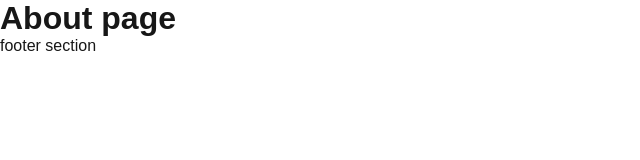
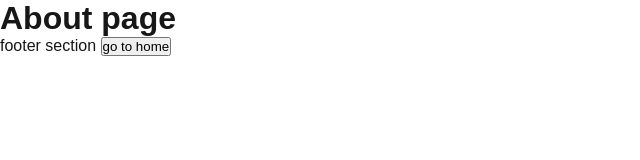
Before and after one commit to mohit-sanwal/nextJsApp, a Next.js app: page /about in a window 1280 px wide. Shown: the top 160 px of the page, without its empty margins (0-640 px from the left). Built offline with nearby package versions, Linux system fonts and the light colour scheme.

Commit message:
routing via useRouter

```diff
--- a/src/app/about/page.js
+++ b/src/app/about/page.js
@@ -1,13 +1,19 @@
+"use client"
 import styles from "./page.module.css";
+import { useRouter } from "next/navigation";
 
 export default function Authenticate() {
+    const router = useRouter();
+    const goToHome = (name) => {
+      router.push(name);
+    }
   return (
     <div >
       <main>
          <h1> About page  </h1>
       </main>
       <footer>
-           footer section
+           footer section <button onClick={() => goToHome('/')}>go to home</button>
       </footer>
     </div>
   );
--- a/src/app/page.js
+++ b/src/app/page.js
@@ -1,11 +1,15 @@
+"use client"
 import Image from "next/image";
 import styles from "./page.module.css";
+import Link from "next/link";
 
 export default function Home() {
+
   return (
     <div className={styles.page}>
       <main className={styles.main}>
          <h1> Home page </h1>
+         <Link href='/about'> <span className={styles.link}> about </span> </Link>
       </main>
       <footer className={styles.footer}>
            footer section
--- a/src/app/page.module.css
+++ b/src/app/page.module.css
@@ -14,6 +14,10 @@
   padding: 80px;
   gap: 64px;
   font-family: var(--font-geist-sans);
+}
+
+.link {
+  color: blue;
 }
 
 @media (prefers-color-scheme: dark) {
```
